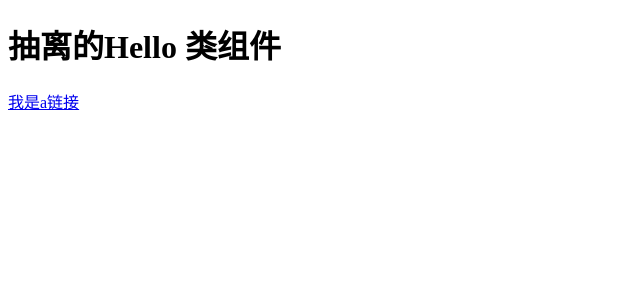
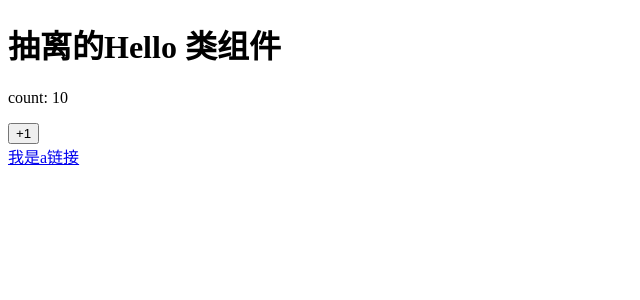
Before and after one commit to adjfks/react-learning, a React (Create React App) app in the folder packages/my-app/: page / in a window 1280 px wide. Shown: the top 300 px of the page, without its empty margins (0-640 px from the left). Built offline with nearby package versions, Linux system fonts and the light colour scheme.

Commit message:
add: state和setState

```diff
--- a/packages/my-app/src/Hello.js
+++ b/packages/my-app/src/Hello.js
@@ -1,11 +1,35 @@
 import React from 'react'
 
 class Hello extends React.Component {
+  // constructor() {
+  //   super()
+  //   this.state = {
+  //     count: 0,
+  //   }
+  // }
+
+  state = {
+    count: 10,
+  }
   handleClick() {
     console.log('click事件触发了')
   }
   render() {
-    return <h1 onClick={this.handleClick}>抽离的Hello 类组件</h1>
+    return (
+      <div>
+        <h1 onClick={this.handleClick}>抽离的Hello 类组件</h1>
+        <p>count: {this.state.count}</p>
+        <button
+          onClick={() => {
+            this.setState({
+              count: this.state.count + 1,
+            })
+          }}
+        >
+          +1
+        </button>
+      </div>
+    )
   }
 }
 
```
